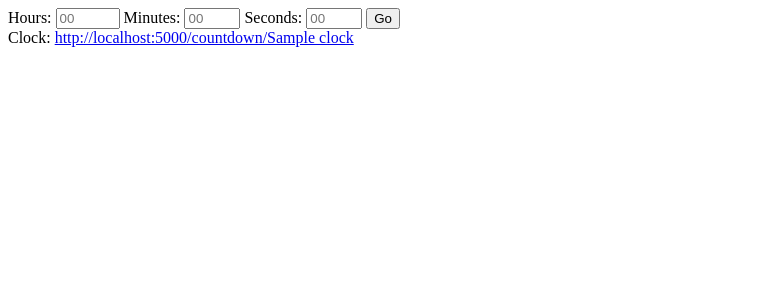
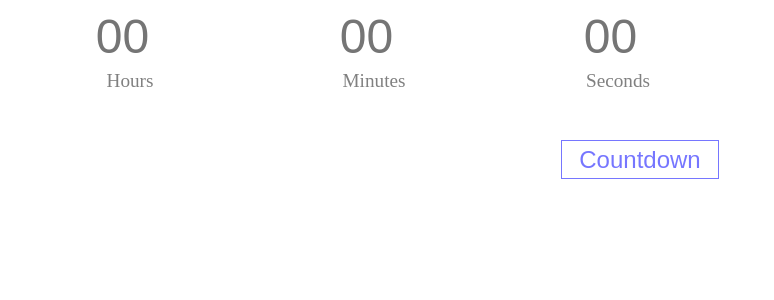
Before and after one commit to arminfriedl/netclock, a Flask app: template countdown/templates/countdown/create.html in a window 1280 px wide. Shown: the top 300 px of the page, without its empty margins (0-774 px from the left). Run offline with Flask 2, Linux system fonts and the light colour scheme; the template is opened without the code that fills it: values that come from a table or form of the project are taken from there, most other values are stand-ins (such as "Sample title", 1, 10 or a date in 2020); style sheets or scripts are compiled from the project's sources; some libraries are stand-ins or nearby versions.

Commit message:
Style countdown creation

```diff
--- a/countdown/forms.py
+++ b/countdown/forms.py
@@ -4,9 +4,9 @@ from wtforms.fields import html5
 from wtforms.validators import Optional
 
 class CountdownAdminForm(FlaskForm):
-    hours = html5.IntegerField("Hours", [Optional()],
-                               render_kw = {"min":0, "max":999, "placeholder": "00"})
-    minutes = html5.IntegerField("Minutes", [Optional()],
-                                 render_kw = {"min":0, "max":59, "placeholder": "00"})
-    seconds = html5.IntegerField("Seconds", [Optional()],
-                                 render_kw = {"min":0, "max":59, "placeholder": "00"})
+    hours = fields.IntegerField("Hours", [Optional()],
+                               render_kw = {"min":0, "max":999, "placeholder": "00", "autocomplete": "off"})
+    minutes = fields.IntegerField("Minutes", [Optional()],
+                                 render_kw = {"min":0, "max":59, "placeholder": "00", "autocomplete": "off"})
+    seconds = fields.IntegerField("Seconds", [Optional()],
+                                 render_kw = {"min":0, "max":59, "placeholder": "00", "autocomplete": "off"})
--- a/countdown/templates/countdown/create.html
+++ b/countdown/templates/countdown/create.html
@@ -2,18 +2,29 @@
 {% block title %}Countdown{% endblock title %}
 
 {% block body %}
-<form method="POST" action="{{ url_for('countdown.create') }}">
-    {{ form.csrf_token }}
-    {{ form.hours.label }}: {{ form.hours }}
-    {{ form.minutes.label }}: {{ form.minutes }}
-    {{ form.seconds.label }}: {{ form.seconds }}
-    <input type="submit" value="Go">
-</form>
+<div class="center">
+    <form method="POST" action="{{ url_for('countdown.create') }}">
+        {{ form.csrf_token }}
+        <div id="time">
+            <div class="time-input">
+                <div class="time-value"> {{ form.hours }} </div>
+                <div class="time-label"> {{ form.hours.label }} </div>
+            </div>
+            <div class="time-input">
+                <div class="time-value"> {{ form.minutes }} </div>
+                <div class="time-label"> {{ form.minutes.label }} </div>
+            </div>
+            <div class="time-input">
+                <div class="time-value"> {{ form.seconds }} </div>
+                <div class="time-label"> {{ form.seconds.label }} </div>
+            </div>
+        </div>
 
-{% if clock %}
-Clock: <a href="http://localhost:5000/countdown/{{ clock }}">http://localhost:5000/countdown/{{ clock }}</a>
-{% endif %}
+        <input id="btn-create" type="submit" value="Countdown">
+    </form>
+</div>
 {% endblock body %}
 
 {% block scripts %}
+<script src="{{ url_for('static', filename='dist/countdown_create.bundle.js') }}"></script>
 {% endblock scripts %}
--- /dev/null
+++ b/countdown/templates/countdown/create.js
@@ -0,0 +1 @@
+import './create.scss';
--- /dev/null
+++ b/countdown/templates/countdown/create.scss
@@ -0,0 +1,43 @@
+#btn-create {
+    margin-top: 2em;
+    margin-left: auto;
+    margin-right: auto;
+    font-size: 1.5em;
+    background-color: none;
+    border-style: solid;
+    border-width: 0px;
+    border-width: 1px;
+    border-right-width: 1px;
+    border-color: #7676ff;
+    display: block;
+    padding: 0.2em;
+    padding-left: 0.7em;
+    padding-right: 0.7em;
+    cursor: pointer;
+    color: #7676ff;
+    background-color: white;
+}
+
+#time {
+    display: flex;
+}
+
+.time-value {
+    margin-bottom: 0.3em;
+}
+
+.time-label {
+    color: gray;
+    text-align: center;
+    font-size: 1.2em;
+}
+
+#hours, #minutes, #seconds {
+    font-size: 3em;
+    font-style: bold;
+    border-style: none;
+    display: block;
+    width: 5em;
+    text-align: center;
+    color: blue;
+}
--- a/countdown/templates/countdown/countdown.html
+++ b/countdown/templates/countdown/view.html
@@ -12,5 +12,5 @@
 <script>
  var countdown_id = "{{ countdown_id }}";
 </script>
-<script src="{{ url_for('static', filename='dist/countdown.bundle.js') }}"></script>
+<script src="{{ url_for('static', filename='dist/countdown_view.bundle.js') }}"></script>
 {% endblock scripts %}
--- a/webpack.common.js
+++ b/webpack.common.js
@@ -4,7 +4,9 @@ const path = require('path');
 module.exports = {
     entry: {
         netclock: './js/netclock.js',
-        countdown: './countdown/countdown.js'
+        countdown_create: './countdown/templates/countdown/create.js',
+        countdown_view: './countdown/templates/countdown/view.js',
+        countdown_created: './countdown/templates/countdown/created.js'
     },
     plugins: [
         new CleanWebpackPlugin()
```
Also changed, not shown: countdown/templates/countdown/created.html (+19 -4 lines), countdown/templates/countdown/created.js (added, +101 -0 lines), countdown/templates/countdown/view.js (renamed from countdown/countdown.js, +8 -5 lines), countdown/views.py (+4 -7 lines), countdown/templates/countdown/created.scss (added), countdown/templates/countdown/view.scss (renamed from countdown/countdown.scss), 1 other file.
